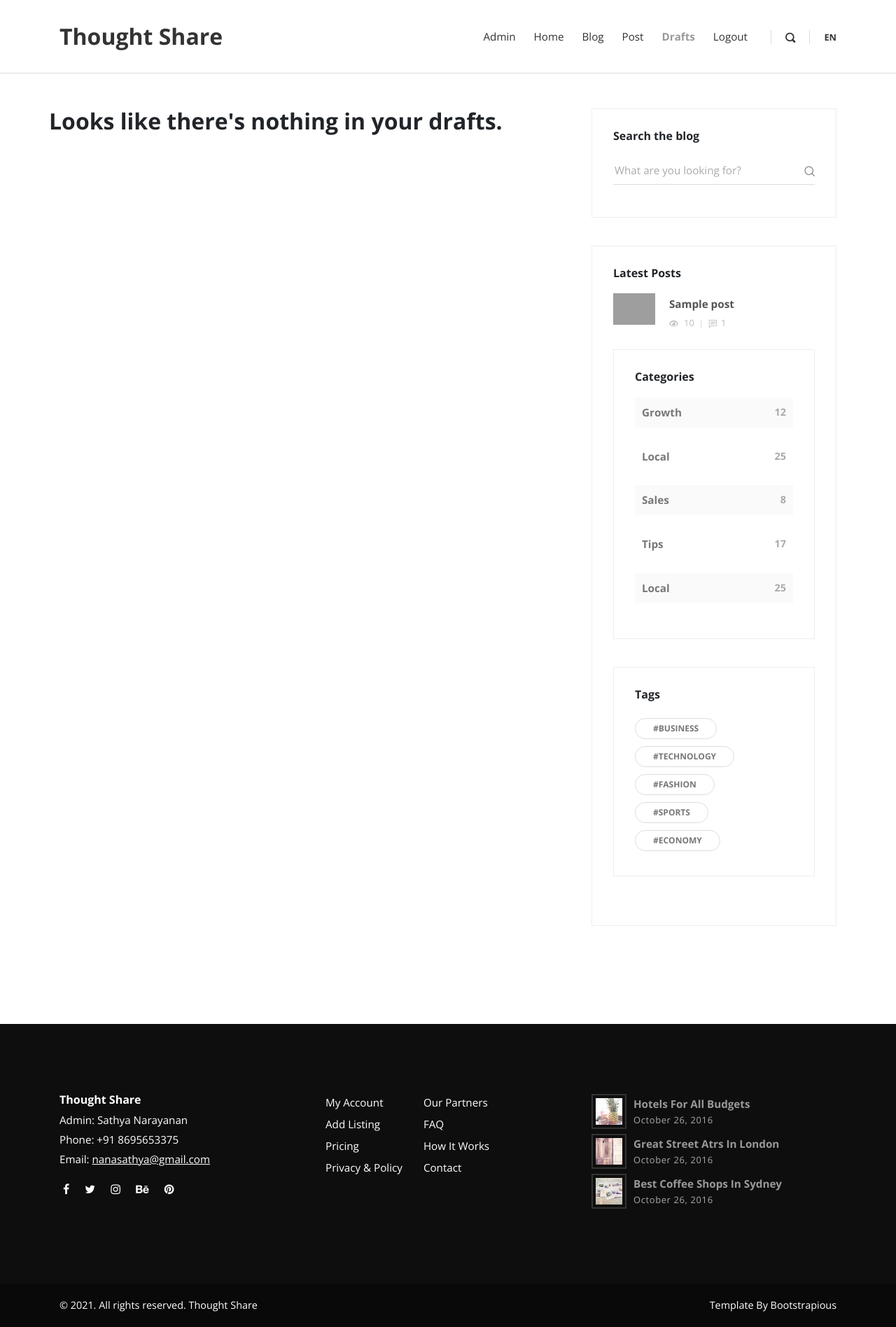
After one commit to Sathya-Narayanan-99/ThoughtShare, a Django app: page /draft/ in a window 1280 px wide. The commit adds this page. Shown: the whole page at 70% size. Run offline with Django 3.2, Linux system fonts and the light colour scheme; a user stored in the database is signed in; tables that the repository leaves empty hold one stand-in row (values such as "Sample post"); some libraries are stand-ins or nearby versions; grey boxes are pictures that could not be loaded.

Commit message:
Added draft view and add to draft fucntionality

```diff
--- a/ThoughtShare/settings.py
+++ b/ThoughtShare/settings.py
@@ -140,5 +140,6 @@ CKEDITOR_CONFIGS = {
     'default': {
         'height': 800,
         'width': 'auto',
+        'contentsCss':'img {width: auto;}'
     },
 }
--- a/blog/templates/blog/base.html
+++ b/blog/templates/blog/base.html
@@ -74,7 +74,7 @@
               {% if user.is_authenticated %}
               <li class="nav-item"><a href="{% url 'new_post' %}" class="nav-link {% block post_page_header %}{% endblock post_page_header %}">Post</a>
               </li>
-              <li class="nav-item"><a href="#" class="nav-link ">Drafts</a>
+              <li class="nav-item"><a href="{% url 'draft' %}" class="nav-link {% block draft_page_header %}{% endblock draft_page_header %}">Drafts</a>
               </li>
               <li class="nav-item"><a href="#" class="nav-link ">Logout</a>
               </li>
--- /dev/null
+++ b/blog/templates/blog/draft.html
@@ -0,0 +1,124 @@
+{% extends 'blog/base.html' %}
+
+{% load static %}
+
+
+{% block draft_page_header %}
+  active
+{% endblock draft_page_header %}
+
+
+{% block content %}
+
+
+<div class="container">
+  <div class="row">
+    <!-- Latest Posts -->
+    <main class="posts-listing col-lg-8">
+      <div class="container">
+        <div class="row">
+          <!-- post -->
+
+          {% if posts %}
+          {% for post in posts %}
+          <div class="post col-xl-6">
+            <div class="post-thumbnail"><a href="{% url 'post' post.id %}"><img style="width: 400px; height: 200px;" src="{{post.imageURL}}" alt="..." class="img-fluid"></a></div>
+            <div class="post-details">
+              <div class="post-meta d-flex justify-content-between">
+                <div class="date meta-last">{{post.date_published}}</div>
+                <div class="category"><a href="#">{{post.category}}</a></div>
+              </div><a href="{% url 'post' post.id %}">
+                <h3 class="h4">{{post.title}}</h3></a>
+              <p class="text-muted">{{post.content|safe|truncatechars_html:180}}</p>
+              <footer class="post-footer d-flex align-items-center"><a href="#" class="author d-flex align-items-center flex-wrap">
+                  <div class="avatar"><img src="{{post.author.profile_picURL}}" alt="..." class="img-fluid"></div>
+                  <div class="title"><span>{{post.author.name}}</span></div></a>
+              </footer>
+              <br>
+              <div>
+                <button class="btn btn-outline-dark">Edit Post</button>
+                <button class="btn btn-outline-dark float-right">Publish</button></div>
+            </div>
+          </div>
+          {% endfor %}
+          {% else %}
+          <h2>Looks like there's nothing in your drafts.</h2>
+          {% endif %}
+        </div>
+        <!-- Pagination -->
+        <!-- <nav aria-label="Page navigation example">
+          <ul class="pagination pagination-template d-flex justify-content-center">
+            {% if posts.has_previous %}
+            <li class="page-item"><a href="?page={{ posts.previous_page_number }}" class="page-link"> <i class="fa fa-angle-left"></i></a></li>
+            {% endif %}
+
+            {% for num in posts.paginator.page_range %}
+            <li class="page-item"><a href="?page={{ num }}" class="page-link {% ifequal num posts.number %} active {% endifequal %}">{{num}}</a></li>
+            {% endfor %}
+            {% if posts.has_next %}
+            <li class="page-item"><a href="?page={{ posts.next_page_number }}" class="page-link"> <i class="fa fa-angle-right"></i></a></li>
+            {% endif %}
+          </ul>
+        </nav> -->
+      </div>
+    </main>
+    <aside class="col-lg-4">
+      <!-- Widget [Search Bar Widget]-->
+      <div class="widget search">
+        <header>
+          <h3 class="h6">Search the blog</h3>
+        </header>
+        <form action="#" class="search-form">
+          <div class="form-group">
+            <input type="search" placeholder="What are you looking for?">
+            <button type="submit" class="submit"><i class="icon-search"></i></button>
+          </div>
+        </form>
+      </div>
+      <!-- Widget [Latest Posts Widget]        -->
+      <div class="widget latest-posts">
+        <header>
+          <h3 class="h6">Latest Posts</h3>
+        </header>
+        <div class="blog-posts"><a href="#">
+          {% for latest_post in latest_posts %}
+          <a href="{% url 'post' latest_post.id %}">
+          <div class="item d-flex align-items-center">
+            <div class="image"><img src="{{latest_post.imageURL}}" alt="..." class="img-fluid"></div>
+            <div class="title"><strong>{{latest_post.title|truncatechars:45}}</strong>
+              <div class="d-flex align-items-center">
+                <div class="views"><i class="icon-eye"></i> {{latest_post.views}}</div>
+                <div class="comments"><i class="icon-comment"></i>{{latest_post.comment_count}}</div>
+              </div>
+            </div>
+          </div></a>
+          {% endfor %}
+      </div>
+      <!-- Widget [Categories Widget]-->
+      <div class="widget categories">
+        <header>
+          <h3 class="h6">Categories</h3>
+        </header>
+        <div class="item d-flex justify-content-between"><a href="#">Growth</a><span>12</span></div>
+        <div class="item d-flex justify-content-between"><a href="#">Local</a><span>25</span></div>
+        <div class="item d-flex justify-content-between"><a href="#">Sales</a><span>8</span></div>
+        <div class="item d-flex justify-content-between"><a href="#">Tips</a><span>17</span></div>
+        <div class="item d-flex justify-content-between"><a href="#">Local</a><span>25</span></div>
+      </div>
+      <!-- Widget [Tags Cloud Widget]-->
+      <div class="widget tags">
+        <header>
+          <h3 class="h6">Tags</h3>
+        </header>
+        <ul class="list-inline">
+          <li class="list-inline-item"><a href="#" class="tag">#Business</a></li>
+          <li class="list-inline-item"><a href="#" class="tag">#Technology</a></li>
+          <li class="list-inline-item"><a href="#" class="tag">#Fashion</a></li>
+          <li class="list-inline-item"><a href="#" class="tag">#Sports</a></li>
+          <li class="list-inline-item"><a href="#" class="tag">#Economy</a></li>
+        </ul>
+      </div>
+    </aside>
+  </div>
+</div>
+{% endblock content %}
--- a/blog/templates/blog/new_post.html
+++ b/blog/templates/blog/new_post.html
@@ -46,10 +46,10 @@
                                 </div>
                                 <br>
                                 <div class="form-group col-6">
-                                    <button style="width: 180px;" type="submit" class="btn btn-outline-secondary">Save</button>
+                                    <button style="width: 180px;" class="btn btn-outline-dark" formaction="{% url 'add_to_draft' %}">Add to draft</button>
                                 </div>
                                 <div class="form-group col-6">
-                                    <button style="width: 180px;" type="submit" class="btn btn-outline-success float-right">Post</button>
+                                    <button style="width: 180px;" type="submit" class="btn btn-outline-dark float-right">Post</button>
                                 </div>
                             </div>
                         </form>
@@ -59,5 +59,4 @@
           </main>
       </div>
   </div>
-
 {% endblock content %}
--- a/blog/urls.py
+++ b/blog/urls.py
@@ -5,8 +5,12 @@ urlpatterns = [
     path('', views.home_view,name='home'),
     path('blog/', views.blog_view, name='blog'),
     path('post/<int:pk>', views.post_view, name='post'),
+    path('draft/', views.draft_view, name='draft'),
 
     path('new_post/', views.new_post_view, name='new_post'),
+    path('edit_post/', views.edit_post_view, name='edit_post'),
 
-    path('add_comment/', views.add_comment, name='add_comment')
+
+    path('add_comment/', views.add_comment, name='add_comment'),
+    path('add_to_draft/', views.add_to_draft, name='add_to_draft')
 ]
--- a/blog/views.py
+++ b/blog/views.py
@@ -1,3 +1,4 @@
+from django.http.response import HttpResponse
 from django.shortcuts import render
 from .models import *
 
@@ -91,6 +92,20 @@ def new_post_view(request):
 
         return HttpResponseRedirect(reverse('post',args= [post.id]))
 
+@login_required
+def draft_view(request):
+    author = Blogger.objects.get(user=request.user)
+
+    drafts = Post.objects.filter(author=author, published=False)
+    lastest_posts = Post.objects.filter(published=True).order_by("-date_published")[:3]
+
+    context = {'posts':drafts, 'latest_posts':lastest_posts}
+
+    return render(request, 'blog/draft.html', context)
+
+def edit_post_view(request):
+    return HttpResponse("Edit post view")
+
 
 #--------------------------------------------------------------------------------------------------
 #
@@ -120,3 +135,18 @@ def add_comment(request):
     comment = Comment(post=post, name=username, email=email, content=content)
     comment.save()
     return JsonResponse("comment was added", safe=False)
+
+def add_to_draft(request):
+    if request.method == "POST":
+        form = PostForm(request.POST, request.FILES)
+
+        if form.is_valid():
+            post = form.save(commit=False)
+
+            author = Blogger.objects.get(user = request.user)
+            post.author = author
+            post.save()
+
+            return HttpResponseRedirect(reverse('draft'))
+    else:
+        raise Http404
```
